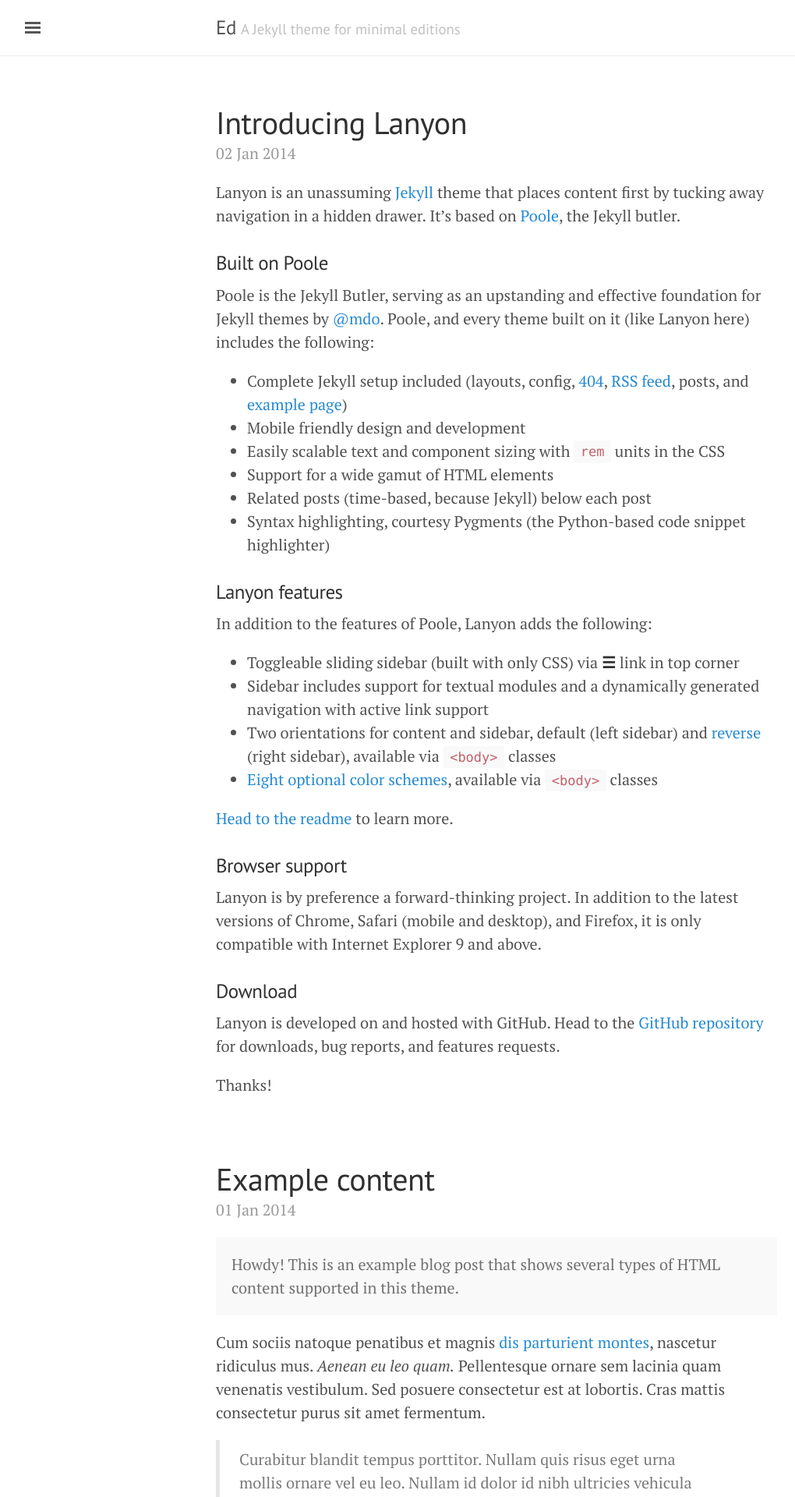
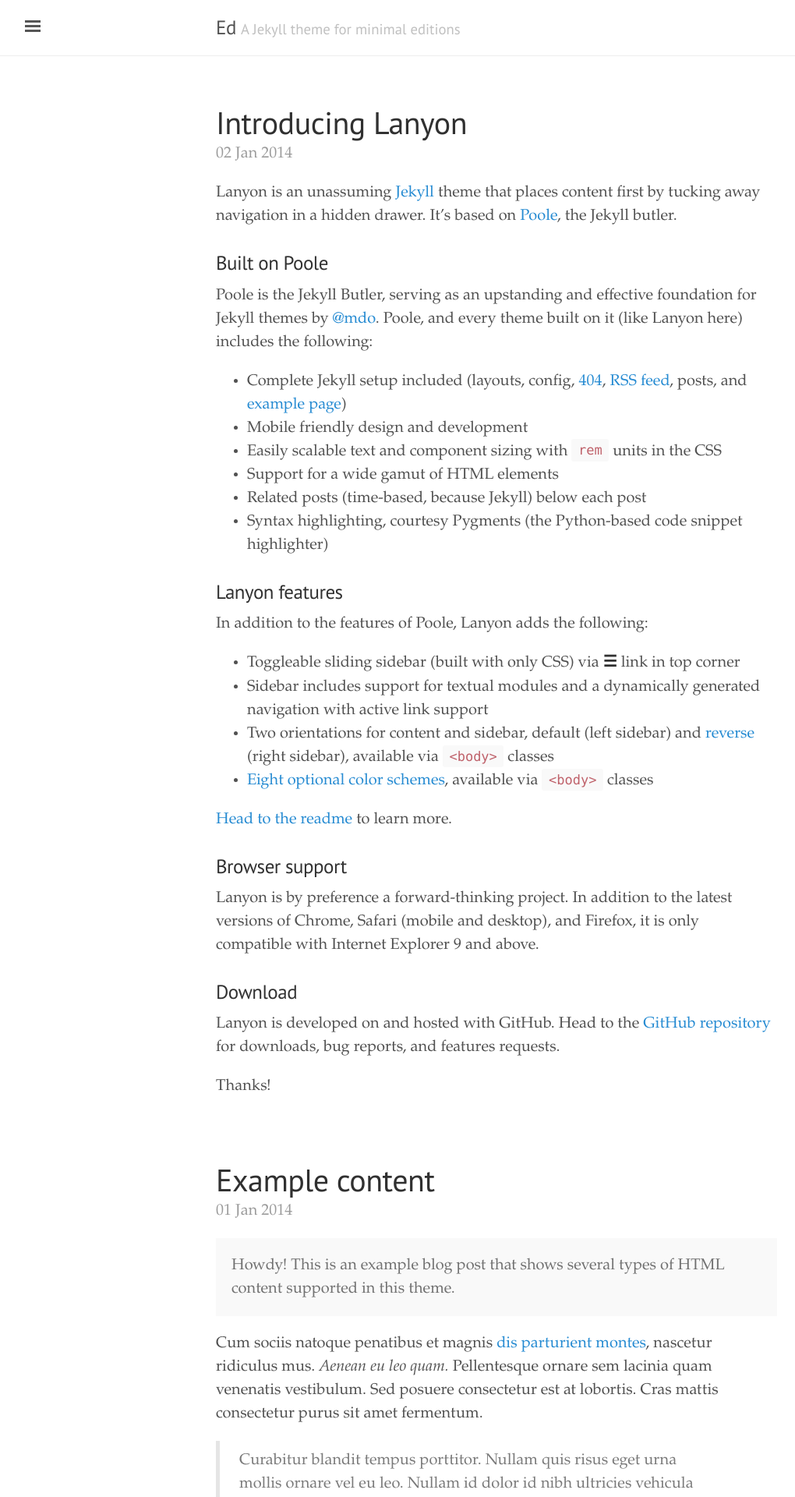
Before and after one commit to minicomp/ed, a Jekyll site: the page built from index.html, in a window 1280 px wide. Shown: the top 1920 px of the page at 78% size, without its empty margins (3-1023 px from the left). Built offline with Jekyll 4.4.1, drawn with Linux system fonts in a browser that asks for light colours; the list of posts is cut into pages by our own code.

Commit message:
changed html font to palatino

```diff
--- a/public/css/ed.css
+++ b/public/css/ed.css
@@ -9,3 +9,7 @@
  * Based on the Poole and Lanyon theme by @mdo. Learn more at
  * https://github.com/elotroalex/ed.
  */
+
+html {
+  font-family: "Palatino Linotype", "Book Antiqua", Palatino, serif;
+}
```
